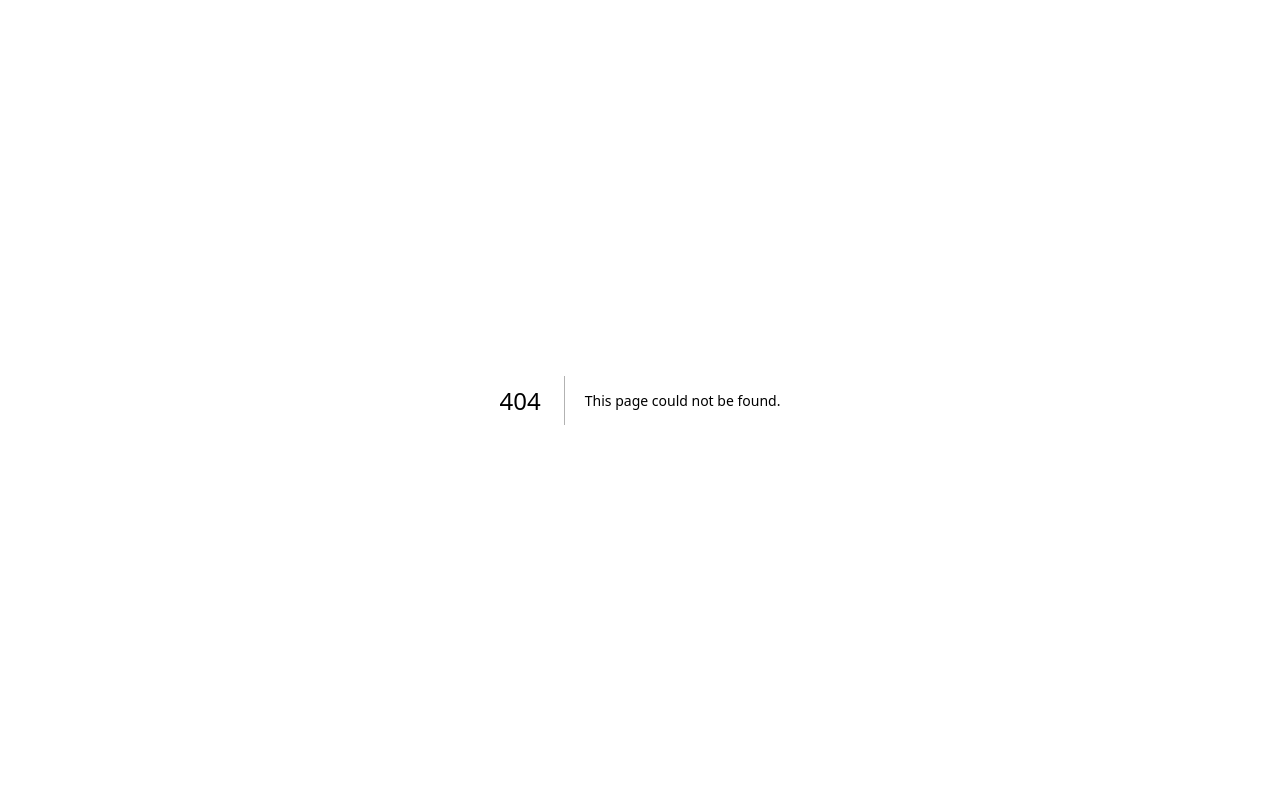
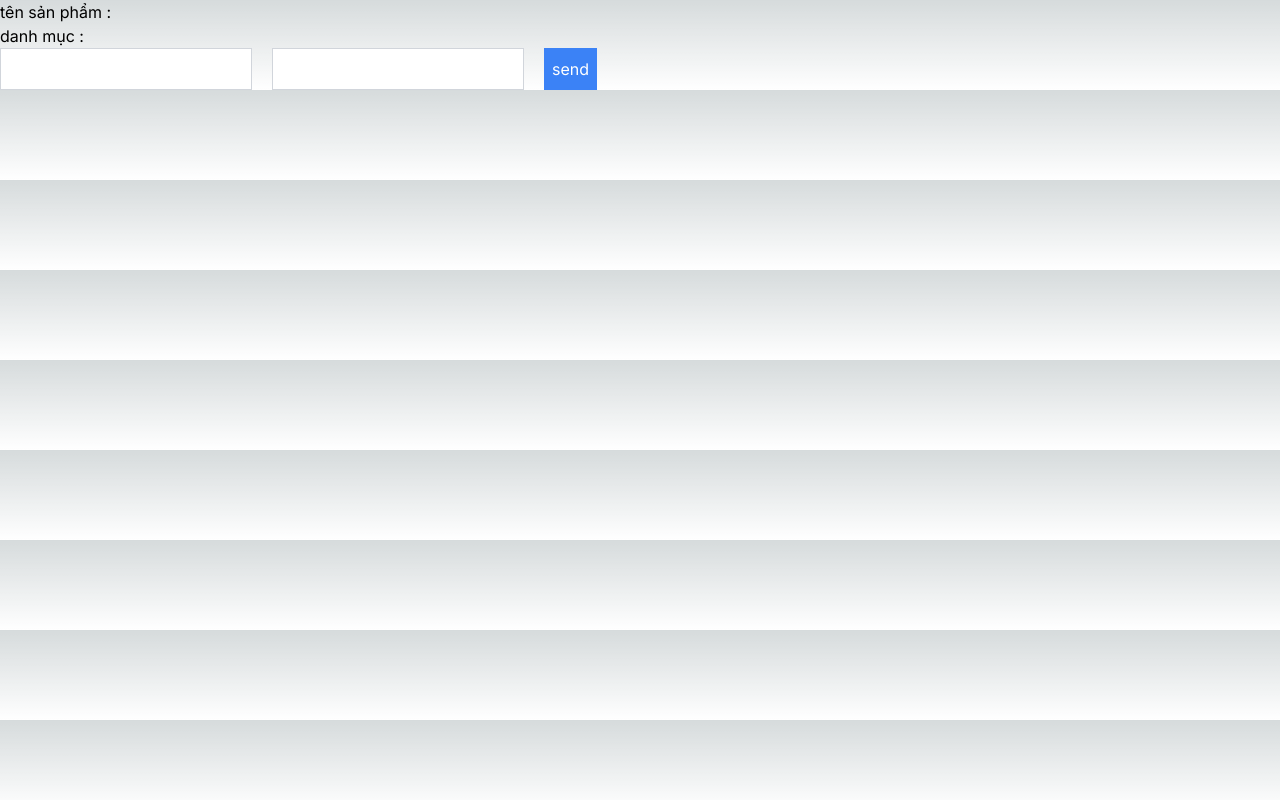
Before and after one commit to LKDuongCode/NextJS_Homeworks, a Next.js app: page /hw3_4 in a window 1280 px wide. Before the commit this address had no page. Built offline with nearby package versions, Linux system fonts and the light colour scheme.

Commit message:
homework ss06

```diff
--- /dev/null
+++ b/src/app/hw1-2/page.tsx
@@ -0,0 +1,32 @@
+"use client";
+import { useRouter, useSearchParams } from "next/navigation";
+import React, { ChangeEvent, useState } from "react";
+
+export default function page() {
+  const [value, setValue] = useState("");
+  const handleChange = (e: React.ChangeEvent<HTMLInputElement>) => {
+    setValue(e.target.value);
+  };
+  const router = useRouter();
+  const searchParams = useSearchParams();
+  const searchValue = searchParams.get("search");
+  return (
+    <>
+      <div>search value : {searchValue}</div>
+      <div className="flex gap-5">
+        <input
+          type="text"
+          value={value}
+          onChange={handleChange}
+          className="text-black"
+        />
+        <button
+          onClick={() => router.push(`hw1-2?search=${value}`)}
+          className="bg-blue-400"
+        >
+          send
+        </button>
+      </div>
+    </>
+  );
+}
--- /dev/null
+++ b/src/app/hw3_4/page.tsx
@@ -0,0 +1,49 @@
+"use client";
+import { useRouter, useSearchParams } from "next/navigation";
+import React, { useState } from "react";
+
+export default function page() {
+  const [name, setName] = useState("");
+  const [category, setCategory] = useState("");
+  const router = useRouter();
+
+  const handleNameChange = (e: React.ChangeEvent<HTMLInputElement>) => {
+    setName(e.target.value);
+  };
+
+  const handleCategoryChange = (e: React.ChangeEvent<HTMLInputElement>) => {
+    setCategory(e.target.value);
+  };
+
+  const handleSearch = () => {
+    router.push(`/hw3_4?name=${name}&category=${category}`);
+  };
+  const searchParams = useSearchParams();
+  const nameGet = searchParams.get("name");
+  const categoryGet = searchParams.get("category");
+  return (
+    <div>
+      <div>
+        <h1>tên sản phẩm : {nameGet}</h1>
+        <h1>danh mục : {categoryGet}</h1>
+      </div>
+      <div className="flex gap-5">
+        <input
+          type="text"
+          value={name}
+          onChange={handleNameChange}
+          className="border border-gray-300 p-2 text-black"
+        />
+        <input
+          type="text"
+          value={category}
+          onChange={handleCategoryChange}
+          className="border border-gray-300 p-2 text-black"
+        />
+        <button onClick={handleSearch} className="bg-blue-500 text-white p-2">
+          send
+        </button>
+      </div>
+    </div>
+  );
+}
--- /dev/null
+++ b/src/app/hw5/page.tsx
@@ -0,0 +1,10 @@
+import Button from "@/components/Button";
+import React from "react";
+
+export default function page() {
+  return (
+    <div>
+      <Button></Button>
+    </div>
+  );
+}
--- /dev/null
+++ b/src/app/hw6/(admin)/login/page.tsx
@@ -0,0 +1,5 @@
+import React from "react";
+
+export default function page() {
+  return <div>login page</div>;
+}
--- /dev/null
+++ b/src/app/hw6/(user)/sign_up/page.tsx
@@ -0,0 +1,5 @@
+import React from "react";
+
+export default function page() {
+  return <div>sign up page</div>;
+}
--- /dev/null
+++ b/src/app/hw7/(shop)/category/page.tsx
@@ -0,0 +1,5 @@
+import React from "react";
+
+export default function page() {
+  return <div>category page</div>;
+}
--- /dev/null
+++ b/src/app/hw7/(shop)/product/page.tsx
@@ -0,0 +1,5 @@
+import React from "react";
+
+export default function page() {
+  return <div>product page</div>;
+}
--- /dev/null
+++ b/src/app/hw7/(user)/profile/page.tsx
@@ -0,0 +1,5 @@
+import React from "react";
+
+export default function page() {
+  return <div>profile page</div>;
+}
--- /dev/null
+++ b/src/app/hw7/(user)/settings/page.tsx
@@ -0,0 +1,5 @@
+import React from "react";
+
+export default function page() {
+  return <div>setting page</div>;
+}
--- /dev/null
+++ b/src/app/hw8/blog/[...slug]/page.tsx
@@ -0,0 +1,15 @@
+"use client";
+import { usePathname } from "next/navigation";
+import React from "react";
+
+export default function page() {
+  const pathname = usePathname();
+  const blogPath = pathname.replace("/blog", "");
+
+  return (
+    <div>
+      <h1>Bạn đang xem blog với đường dẫn:</h1>
+      <p>{blogPath ? blogPath : ""}</p>
+    </div>
+  );
+}
--- /dev/null
+++ b/src/components/Button.tsx
@@ -0,0 +1,5 @@
+import React from "react";
+
+export default function Button() {
+  return <button className="bg-blue-400 text-white">button</button>;
+}
```
